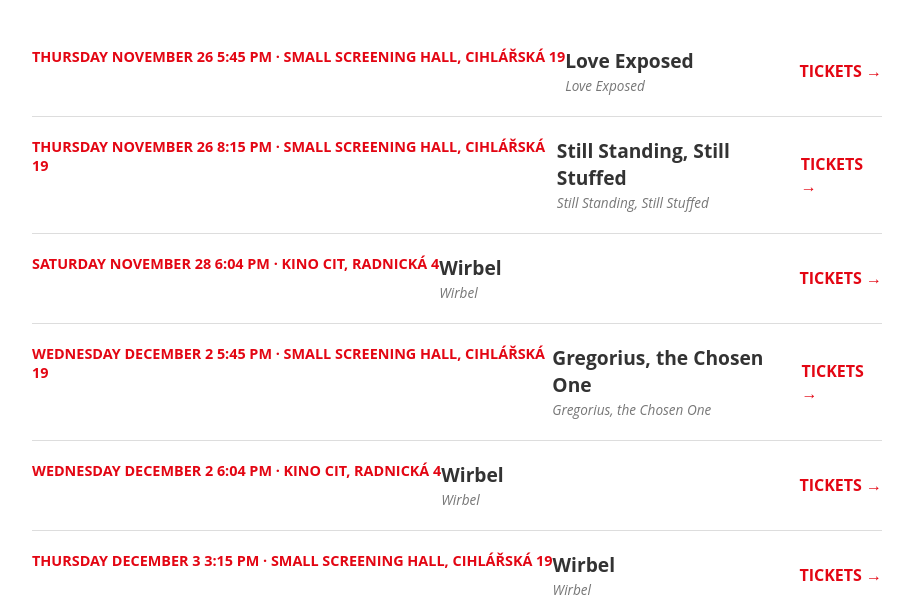
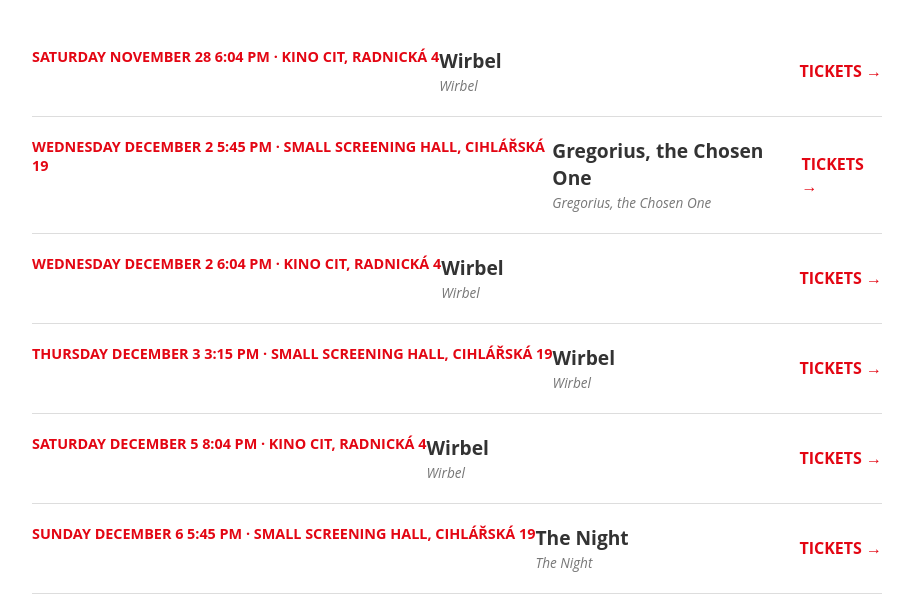
Before and after one commit to Sebastian-8472/Events_website, a plain HTML site: page index.html in a window 1280 px wide. Shown: the part 141-752 px from the top of the page, without its empty margins (183-1096 px from the left). Drawn offline with Linux system fonts and the light colour scheme.

Commit message:
Daily update with translations: Fri Nov 27 06:41:35 UTC 2026

```diff
--- a/index.html
+++ b/index.html
@@ -20,30 +20,6 @@
         <body>
             <div class="container">
                 <header><h1>Kino Art - Expat Friendly Program</h1></header>
-
-            <a href="https://www.kinoart.cz/en/movies/love-exposed-2026/2026/11/26/1745/tickets" class="event-card" target="_blank">
-                <div class="date-column">Thursday
-			November 26
-			5:45 Pm
-							· Small Screening Hall, Cihlářská 19</div>
-                <div class="info">
-                    <span class="title-en">Love Exposed</span>
-                    <span class="title-orig">Love Exposed</span>
-                </div>
-                <div class="btn">TICKETS →</div>
-            </a>
-
-            <a href="https://www.kinoart.cz/en/movies/still-standing-still-stuffed-2026/2026/11/26/2015/tickets" class="event-card" target="_blank">
-                <div class="date-column">Thursday
-			November 26
-			8:15 Pm
-							· Small Screening Hall, Cihlářská 19</div>
-                <div class="info">
-                    <span class="title-en">Still Standing, Still Stuffed</span>
-                    <span class="title-orig">Still Standing, Still Stuffed</span>
-                </div>
-                <div class="btn">TICKETS →</div>
-            </a>
 
             <a href="https://www.kinoart.cz/en/movies/wirbel-2026/2026/11/28/1804/tickets" class="event-card" target="_blank">
                 <div class="date-column">Saturday
```
Also changed, not shown: events.json (+0 -12 lines).
